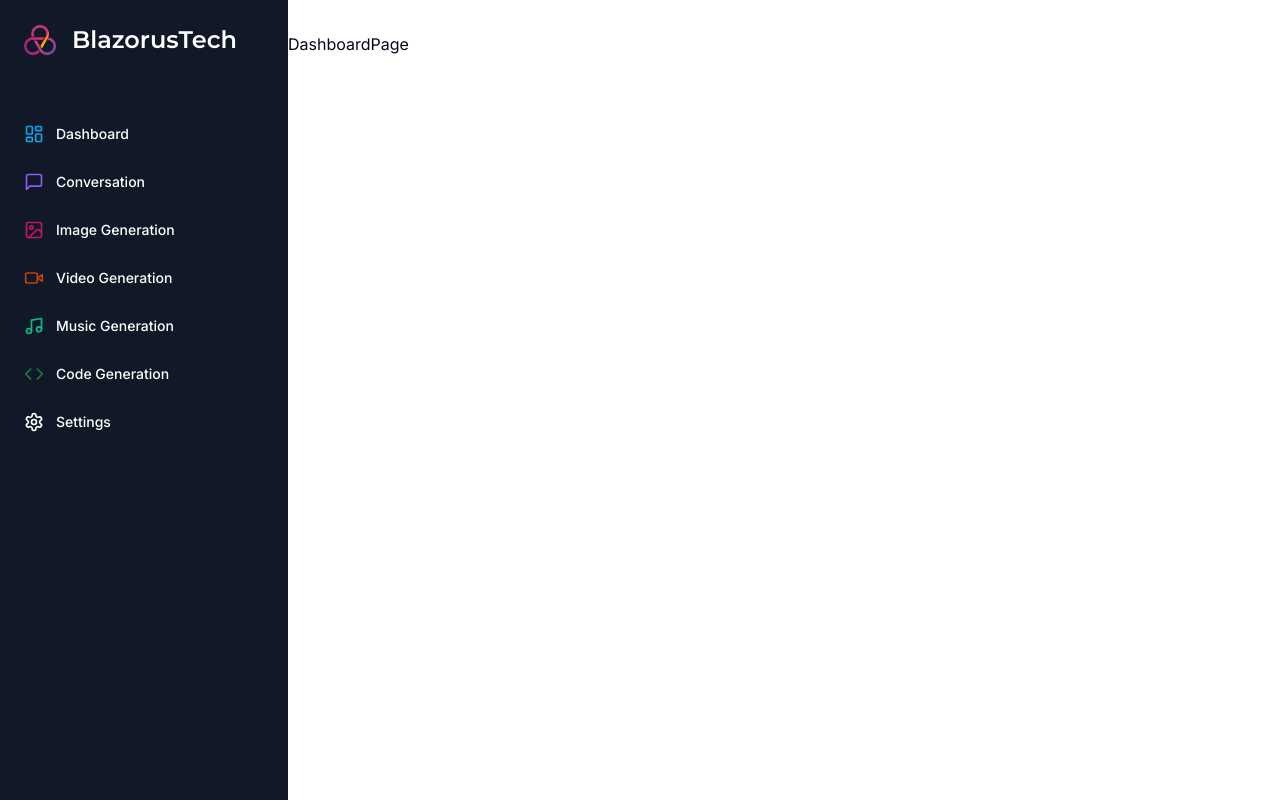
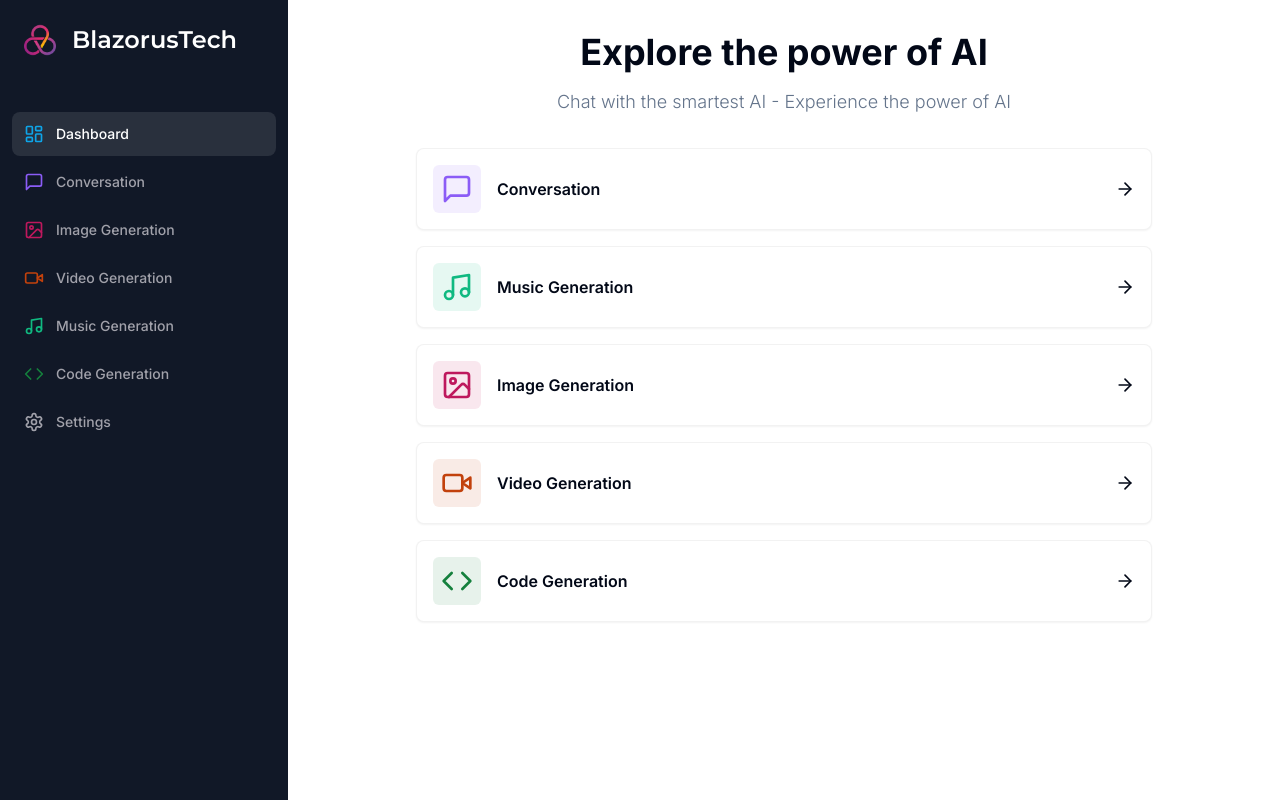
Before and after one commit to Mohit-Mehra/BlazorusTech-AI-SaaS, a Next.js app: page /dashboard in a window 1280 px wide. Built offline with nearby package versions, Linux system fonts and the light colour scheme.

Commit message:
dashboard complete

```diff
--- a/app/(dashboard)/(routes)/dashboard/page.tsx
+++ b/app/(dashboard)/(routes)/dashboard/page.tsx
@@ -1,7 +1,84 @@
+"use client";
+
+import { Card } from "@/components/ui/card";
+import { cn } from "@/lib/utils";
+import {
+  ArrowRight,
+  Code,
+  ImageIcon,
+  MessageSquare,
+  Music,
+  Video,
+} from "lucide-react";
+import { useRouter } from "next/navigation";
+
+const tools = [
+  {
+    label: "Conversation",
+    icon: MessageSquare,
+    color: "text-violet-500",
+    bgColor: "bg-violet-500/10",
+    href: "/conversation",
+  },
+  {
+    label: "Music Generation",
+    icon: Music,
+    color: "text-emerald-500",
+    bgColor: "bg-emerald-500/10",
+    href: "/music",
+  },
+  {
+    label: "Image Generation",
+    icon: ImageIcon,
+    color: "text-pink-700",
+    bgColor: "bg-pink-700/10",
+    href: "/image",
+  },
+  {
+    label: "Video Generation",
+    icon: Video,
+    color: "text-orange-700",
+    bgColor: "bg-orange-700/10",
+    href: "/video",
+  },
+  {
+    label: "Code Generation",
+    icon: Code,
+    color: "text-green-700",
+    bgColor: "bg-green-700/10",
+    href: "/code",
+  },
+];
+
 const DashboardPage = () => {
+  const router = useRouter();
   return (
     <div>
-      DashboardPage
+      <div className="mb-8 space-y-4">
+        <h2 className="text-2xl md:text-4xl font-bold text-center">
+          Explore the power of AI
+        </h2>
+        <p className="text-muted-foreground font-light text-sm md:text-lg text-center">
+          Chat with the smartest AI - Experience the power of AI
+        </p>
+      </div>
+      <div className="px-4 md:px-20 lg:px-32 pb-4 md:pb-20 lg:pb-32 space-y-4">
+        {tools.map((tool) => (
+          <Card
+            onClick={() => router.push(tool.href)}
+            key={tool.href}
+            className="p-4 border-black/5 flex items-center justify-between hover:shadow-md transition cursor-pointer"
+          >
+            <div className="flex items-center gap-x-4">
+              <div className={cn("p-2 w-fit rounded-md", tool.bgColor)}>
+                <tool.icon className={cn("w-8 h-8", tool.color)} />
+              </div>
+              <div className="font-semibold">{tool.label}</div>
+            </div>
+            <ArrowRight className="w-5 h-5" />
+          </Card>
+        ))}
+      </div>
     </div>
   );
 };
--- a/components/sidebar.tsx
+++ b/components/sidebar.tsx
@@ -13,6 +13,7 @@
 import { Montserrat } from "next/font/google";
 import Image from "next/image";
 import Link from "next/link";
+import { usePathname } from "next/navigation";
 
 const montserrat = Montserrat({ weight: "600", subsets: ["latin"] });
 
@@ -61,6 +62,7 @@
 ];
 
 const Sidebar = () => {
+  const pathname = usePathname();
   return (
     <div className="space-y-4 py-4 flex flex-col h-full bg-[#111827] text-white">
       <div className="px-3 py-2 flex-1">
@@ -77,7 +79,12 @@
             <Link
               href={route.href}
               key={route.href}
-              className="text-sm group flex p-3 w-full justify-start font-medium cursor-pointer hover:text-white hover:bg-white/10 rounded-lg transition"
+              className={cn(
+                "text-sm group flex p-3 w-full justify-start font-medium cursor-pointer hover:text-white hover:bg-white/10 rounded-lg transition",
+                pathname === route.href
+                  ? "text-white bg-white/10"
+                  : "text-zinc-400"
+              )}
             >
               <div className="flex items-center flex-1">
                 <route.icon className={cn("h-5 w-5 mr-3", route.color)} />
--- /dev/null
+++ b/components/ui/card.tsx
@@ -0,0 +1,79 @@
+import * as React from "react"
+
+import { cn } from "@/lib/utils"
+
+const Card = React.forwardRef<
+  HTMLDivElement,
+  React.HTMLAttributes<HTMLDivElement>
+>(({ className, ...props }, ref) => (
+  <div
+    ref={ref}
+    className={cn(
+      "rounded-lg border bg-card text-card-foreground shadow-sm",
+      className
+    )}
+    {...props}
+  />
+))
+Card.displayName = "Card"
+
+const CardHeader = React.forwardRef<
+  HTMLDivElement,
+  React.HTMLAttributes<HTMLDivElement>
+>(({ className, ...props }, ref) => (
+  <div
+    ref={ref}
+    className={cn("flex flex-col space-y-1.5 p-6", className)}
+    {...props}
+  />
+))
+CardHeader.displayName = "CardHeader"
+
+const CardTitle = React.forwardRef<
+  HTMLParagraphElement,
+  React.HTMLAttributes<HTMLHeadingElement>
+>(({ className, ...props }, ref) => (
+  <h3
+    ref={ref}
+    className={cn(
+      "text-2xl font-semibold leading-none tracking-tight",
+      className
+    )}
+    {...props}
+  />
+))
+CardTitle.displayName = "CardTitle"
+
+const CardDescription = React.forwardRef<
+  HTMLParagraphElement,
+  React.HTMLAttributes<HTMLParagraphElement>
+>(({ className, ...props }, ref) => (
+  <p
+    ref={ref}
+    className={cn("text-sm text-muted-foreground", className)}
+    {...props}
+  />
+))
+CardDescription.displayName = "CardDescription"
+
+const CardContent = React.forwardRef<
+  HTMLDivElement,
+  React.HTMLAttributes<HTMLDivElement>
+>(({ className, ...props }, ref) => (
+  <div ref={ref} className={cn("p-6 pt-0", className)} {...props} />
+))
+CardContent.displayName = "CardContent"
+
+const CardFooter = React.forwardRef<
+  HTMLDivElement,
+  React.HTMLAttributes<HTMLDivElement>
+>(({ className, ...props }, ref) => (
+  <div
+    ref={ref}
+    className={cn("flex items-center p-6 pt-0", className)}
+    {...props}
+  />
+))
+CardFooter.displayName = "CardFooter"
+
+export { Card, CardHeader, CardFooter, CardTitle, CardDescription, CardContent }
```
